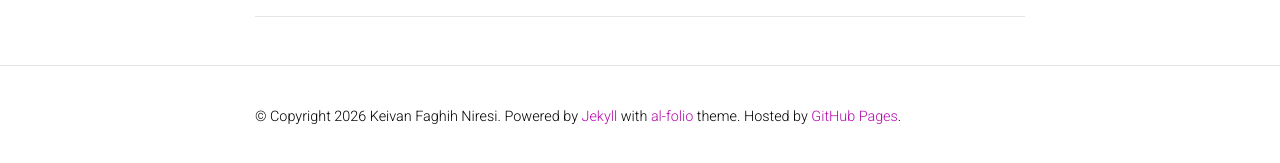
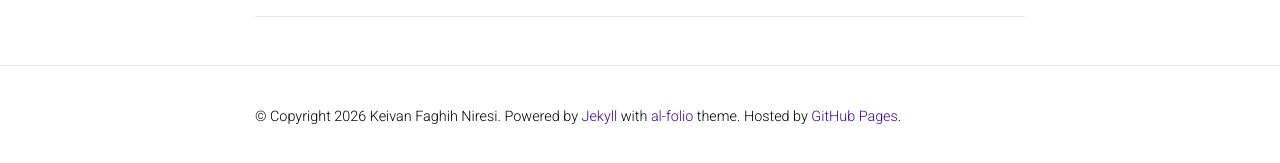
Before and after one commit to Keiv4n/keiv4n.github.io, a Jekyll site: the page built from blog/index.html, in a window 1280 px wide. Shown: the part 262-425 px from the top of the page. Built offline with Jekyll 4.4.1, drawn with Linux system fonts in a browser that asks for light colours; the list of posts is cut into pages by our own code; comment, search, counter and statistics services are not loaded; a style sheet for code colours, icons or effects is not loaded.

Commit message:
Update _themes.scss

```diff
--- a/_sass/_themes.scss
+++ b/_sass/_themes.scss
@@ -7,8 +7,8 @@
   --global-code-bg-color: #{$code-bg-color-light};
   --global-text-color: #{$black-color};
   --global-text-color-light: #{$grey-color};
-  --global-theme-color: #{$purple-color};
-  --global-hover-color: #{$purple-color};
+  --global-theme-color: #3905b3;
+  --global-hover-color: #3905b3;
   --global-footer-bg-color: #{$grey-color-dark};
   --global-footer-text-color: #{$grey-color-light};
   --global-footer-link-color: #{$white-color};
```
